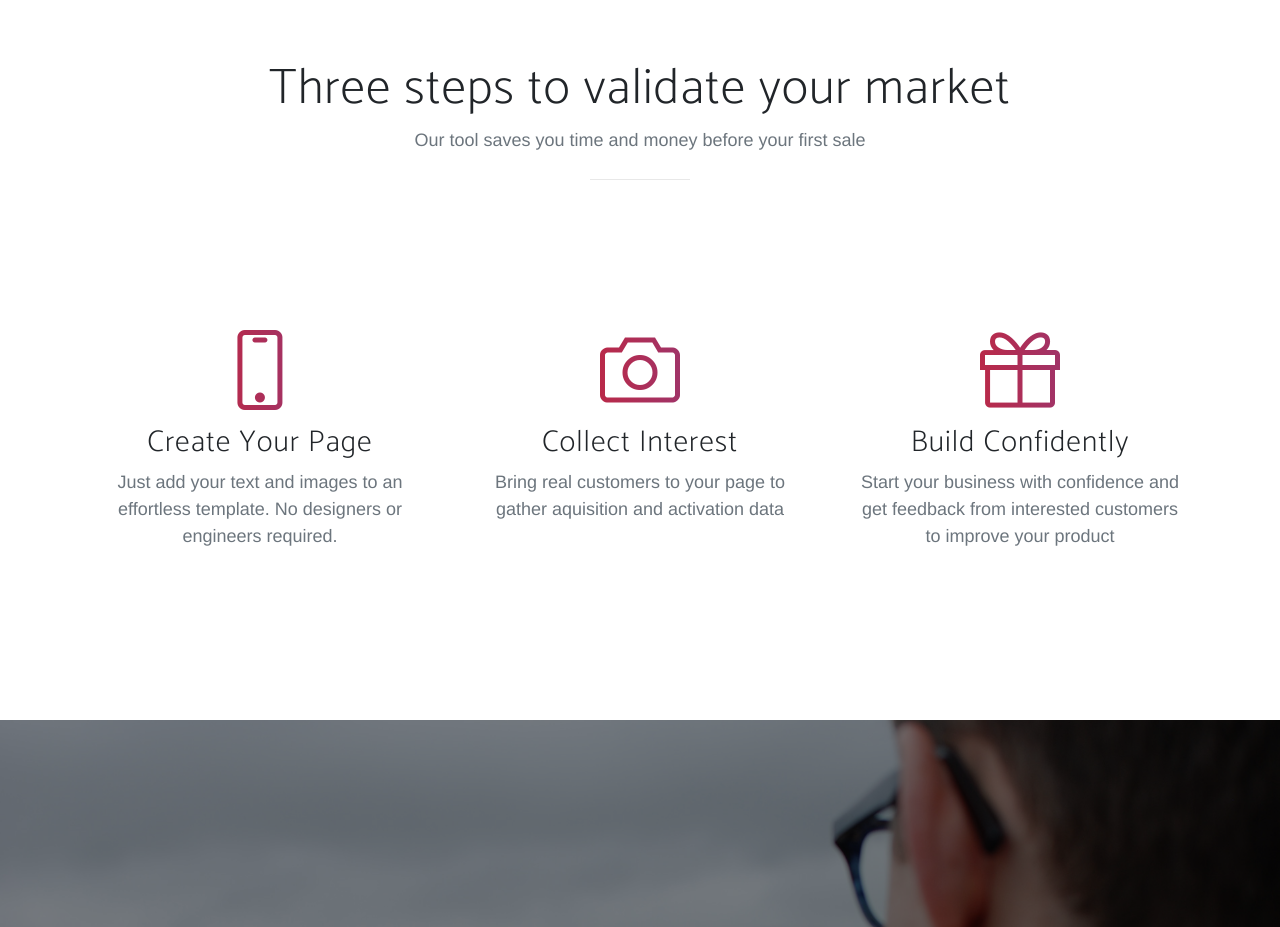
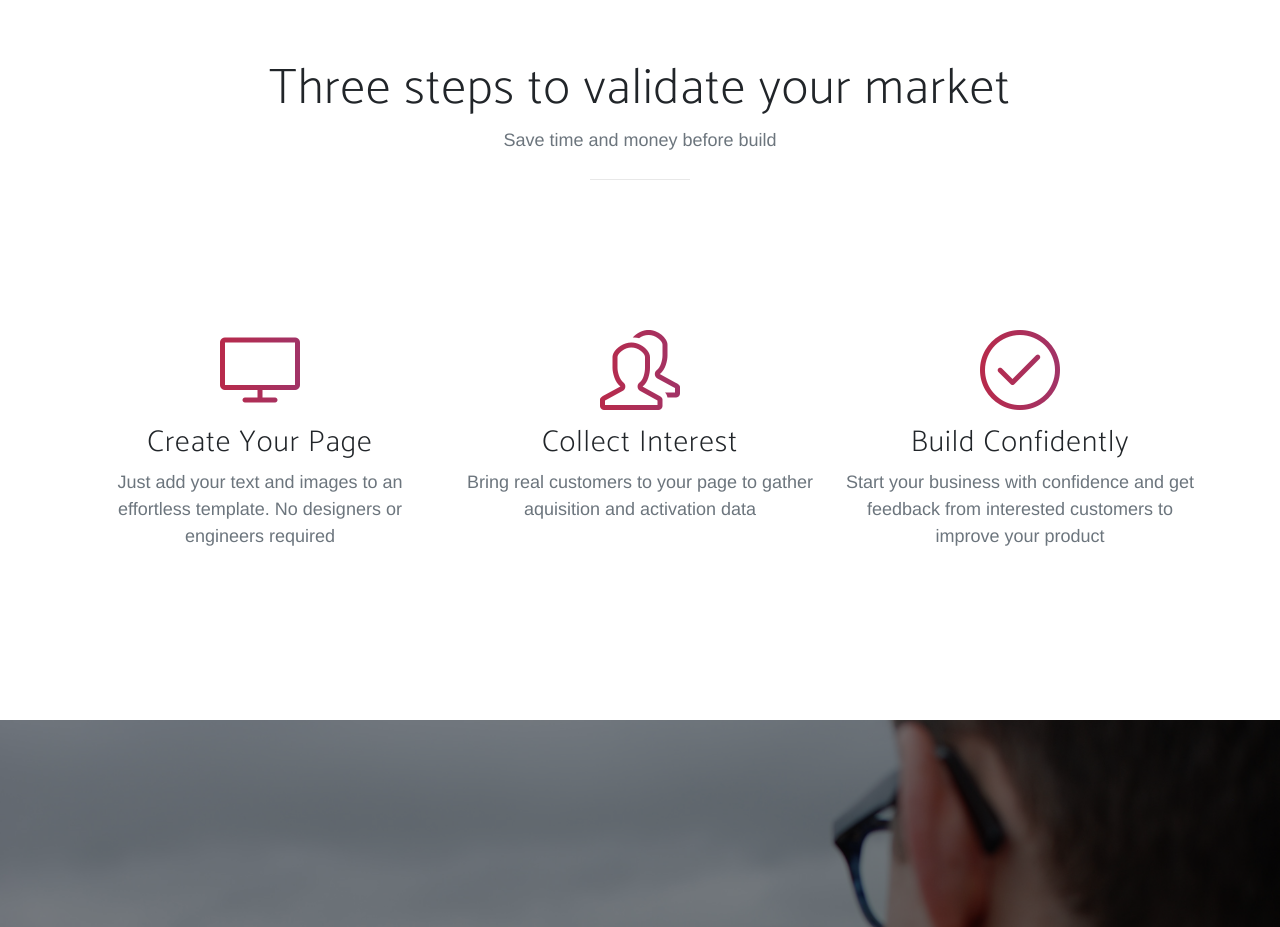
Before and after one commit to elliotaplant/VeriFireLandingPage, a website: page index.html in a window 1280 px wide. Shown: the part 1400-2327 px from the top of the page. Drawn offline with nearby package versions, Linux system fonts and the light colour scheme; a web font is replaced by a local one.

Commit message:
Improve width thing

```diff
--- a/index.html
+++ b/index.html
@@ -132,27 +132,27 @@
     <div class="container">
       <div class="section-heading text-center">
         <h2>Three steps to validate your market</h2>
-        <p class="text-muted">Our tool saves you time and money before your first sale</p>
+        <p class="text-muted">Save time and money before build</p>
         <hr>
       </div>
       <div class="row">
-        <div class="col-md-4">
+        <div class="col-lg-4">
           <div class="feature-item">
-            <i class="icon-screen-smartphone text-primary"></i>
+            <i class="icon-screen-desktop text-primary"></i>
             <h3>Create Your Page</h3>
-            <p class="text-muted">Just add your text and images to an effortless template. No designers or engineers required.</p>
+            <p class="text-muted">Just add your text and images to an effortless template. No designers or engineers required</p>
           </div>
         </div>
-        <div class="col-md-4">
+        <div class="col-lg-4">
           <div class="feature-item">
-            <i class="icon-camera text-primary"></i>
+            <i class="icon-people text-primary"></i>
             <h3>Collect Interest</h3>
             <p class="text-muted">Bring real customers to your page to gather aquisition and activation data</p>
           </div>
         </div>
-        <div class="col-md-4">
+        <div class="col-lg-4">
           <div class="feature-item">
-            <i class="icon-present text-primary"></i>
+            <i class="icon-check text-primary"></i>
             <h3>Build Confidently</h3>
             <p class="text-muted">Start your business with confidence and get feedback from interested customers to improve your product</p>
           </div>
--- a/scss/_features.scss
+++ b/scss/_features.scss
@@ -9,8 +9,7 @@ section.features {
             margin-bottom: 0;
         }
     }
-    .device-container,
-    .feature-item {
+    .device-container {
         max-width: 325px;
         margin: 0 auto;
     }
```
Also changed, not shown: css/new-age.css, css/new-age.min.css.
